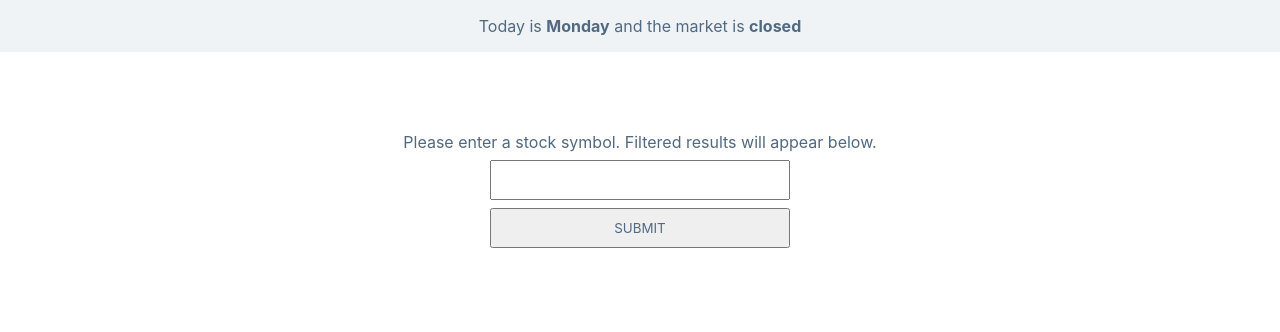
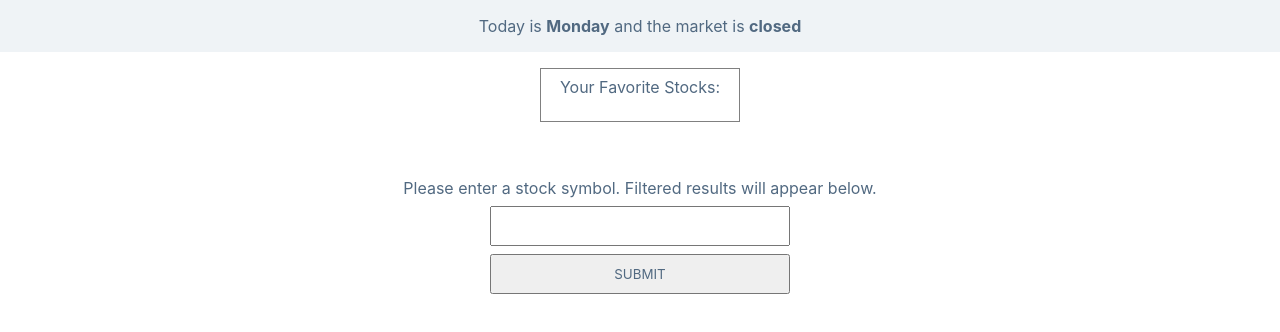
Before and after one commit to aarnadlr/stock-tracker, a React (Create React App) app: page / in a window 1280 px wide. Shown: the top 332 px of the page. Built offline with nearby package versions, Linux system fonts and the light colour scheme.

Commit message:
Add favoriting feature.

```diff
--- a/src/App.jsx
+++ b/src/App.jsx
@@ -1,4 +1,4 @@
-import React from 'react';
+import React, { useState } from 'react';
 import './App.scss';
 import { openOrClosed } from './utils/isOpenOrClosed';
 import Moment from 'react-moment';
@@ -7,6 +7,17 @@ import Home from './components/Home/Home';
 import StockPage from './components/StockPage/StockPage';
 
 function App() {
+
+  // favorites === array of stock symbols
+  const [favorites, setFavorites] = useState([]);
+
+  const handleFavoriteClick = (symbol)=>{
+    setFavorites([
+      ...favorites,
+      symbol
+    ])
+  }
+
   return (
     <Router>
       <div className="App">
@@ -19,14 +30,11 @@ function App() {
         </p>
 
         <Switch>
-
-          <Route path="/:symbol" children={<StockPage />} />
+          <Route path="/:symbol" children={<StockPage favorites={favorites} handleFavoriteClick={handleFavoriteClick} />} />
 
           <Route path="/">
-            <Home />
+            <Home favorites={favorites} />
           </Route>
-
-
         </Switch>
       </div>
     </Router>
--- a/src/components/Home/Home.jsx
+++ b/src/components/Home/Home.jsx
@@ -1,9 +1,10 @@
 import React, { useState } from 'react';
 import { Link } from 'react-router-dom';
 
-export default function Home() {
+export default function Home({favorites}) {
   const [apiData, setApiData] = useState();
   const [query, setQuery] = useState('');
+
 
   const apikey = '2PMRI8QK3GQP6LUL';
 
@@ -26,7 +27,19 @@ export default function Home() {
   return (
     <div>
 
-      <form style={{ padding: '80px 0 0 0' }}>
+      <div style={{width:'200px', border:'1px solid gray', padding:'8px', margin:'16px auto'}}>
+      <span>Your Favorite Stocks:</span>
+
+      <ul style={{listStyle: 'none', padding: 0}}>
+      {
+        favorites.map((item, index)=>(
+        <li key={index}>{item}</li>
+        ))
+      }
+      </ul>
+      </div>
+
+      <form style={{ padding: '40px 0 0 0' }}>
         <label htmlFor="query">Please enter a stock symbol. Filtered results will appear below.</label>
         <br />
         <input
--- a/src/components/StockPage/StockPage.jsx
+++ b/src/components/StockPage/StockPage.jsx
@@ -1,20 +1,19 @@
-import React, {useEffect, useState} from 'react';
+import React, { useEffect, useState } from 'react';
 import { Link, useParams } from 'react-router-dom';
 
-export default function StockPage() {
+export default function StockPage({ favorites, handleFavoriteClick }) {
   let { symbol } = useParams();
 
   const [apiData, setApiData] = useState();
 
   const apikey = '2PMRI8QK3GQP6LUL';
-  const url = `https://www.alphavantage.co/query?function=GLOBAL_QUOTE&symbol=${symbol}&apikey=${apikey}`
+  const url = `https://www.alphavantage.co/query?function=GLOBAL_QUOTE&symbol=${symbol}&apikey=${apikey}`;
 
-  useEffect(()=>{
+  useEffect(() => {
     fetch(url)
       .then((res) => res.json())
       .then((data) => setApiData(data));
-
-  },[]);
+  }, []);
 
   return (
     <>
@@ -22,13 +21,27 @@ export default function StockPage() {
         This is the stock page for stock symbol:
       </div>
 
-      <h1 style={{ margin: '40px 0' }}>{symbol.toUpperCase()}</h1>
+      <h1 style={{ margin: '40px 0 8px 0' }}>{symbol.toUpperCase()}</h1>
 
-  <h4>Opening price: { apiData && apiData['Global Quote']['02. open'] }</h4>
-  <h4>Current price: { apiData && apiData['Global Quote']['05. price'] }</h4>
-  <h4>Previous closing price: { apiData && apiData['Global Quote']['08. previous close'] }</h4>
+      {favorites && favorites.includes(symbol) ? (
+        <p style={{ margin: '8px 0' }}>
+          <span role="img" aria-label="star">
+            ⭐️
+          </span>
+          This stock has been favorited!
+        </p>
+      ) : (
+        <button onClick={()=>handleFavoriteClick(symbol)} style={{ margin: '8px 0' }}>Favorite this stock</button>
+      )}
 
-      <br/>
+      <h4>Opening price: {apiData && apiData['Global Quote']['02. open']}</h4>
+      <h4>Current price: {apiData && apiData['Global Quote']['05. price']}</h4>
+      <h4>
+        Previous closing price:{' '}
+        {apiData && apiData['Global Quote']['08. previous close']}
+      </h4>
+
+      <br />
       <Link to="/">Back Home</Link>
     </>
   );
```
